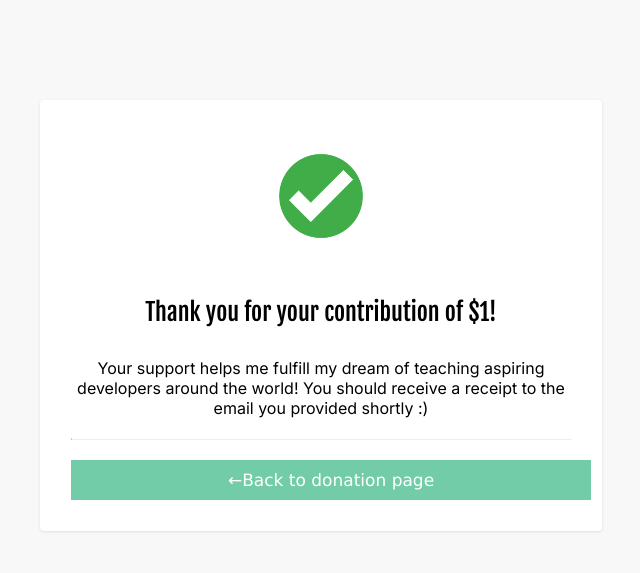
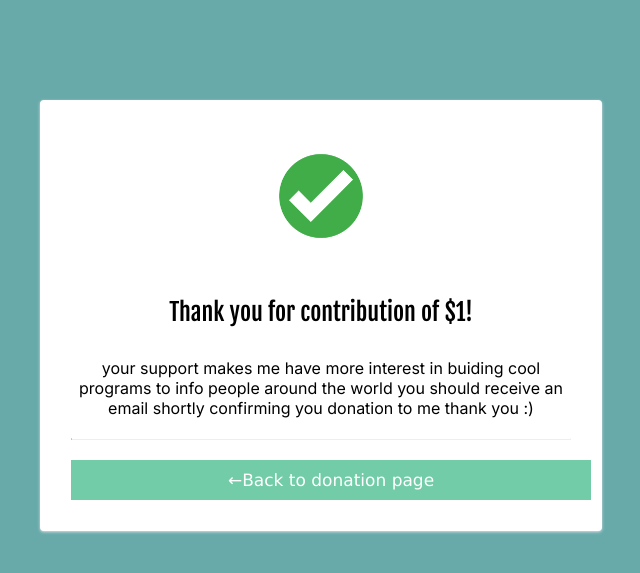
Before and after one commit to Emmanuel-Aggrey/donattion, a Django app: page /success/1/ in a window 1280 px wide. Shown: the top 573 px of the page, without its empty margins (319-959 px from the left). Run offline with Django 3.2, Linux system fonts and the light colour scheme.

Commit message:
change graph settings

```diff
--- a/base/templates/base/success.html
+++ b/base/templates/base/success.html
@@ -3,10 +3,16 @@
 {% block content %}
 	<div id="box">
 		<img id="succes-icon" src="{% static 'images/check.png' %}">
-		<h4>Thank you for your contribution of ${{amount}}!</h4>
-		<p>Your support helps me fulfill my dream of teaching aspiring developers around the world! You should receive a receipt to the email you provided shortly :)</p>
+		<h4>Thank you for contribution of  ${{amount}}!</h4>
+		<p>your support makes me have more interest in buiding cool programs to info  people around the world
+		you should receive an email shortly confirming you donation to me thank you :)</p>
 		<hr>
 		<a class="myButton" href="{% url 'index' %}">&#x2190;Back to donation page</a>
 	</div>
 
+<style>
+	body{
+		background-color: rgb(104, 170, 170);
+	}
+</style>
 {% endblock content %}
--- a/base/views.py
+++ b/base/views.py
@@ -29,7 +29,7 @@ def charge(request):
 
 		customer = stripe.Customer.create(
 			email=request.POST['email'],
-			name=request.POST['nickname'],
+			name=request.POST['name'],
 			source=request.POST['stripeToken']
 			)
 
```
